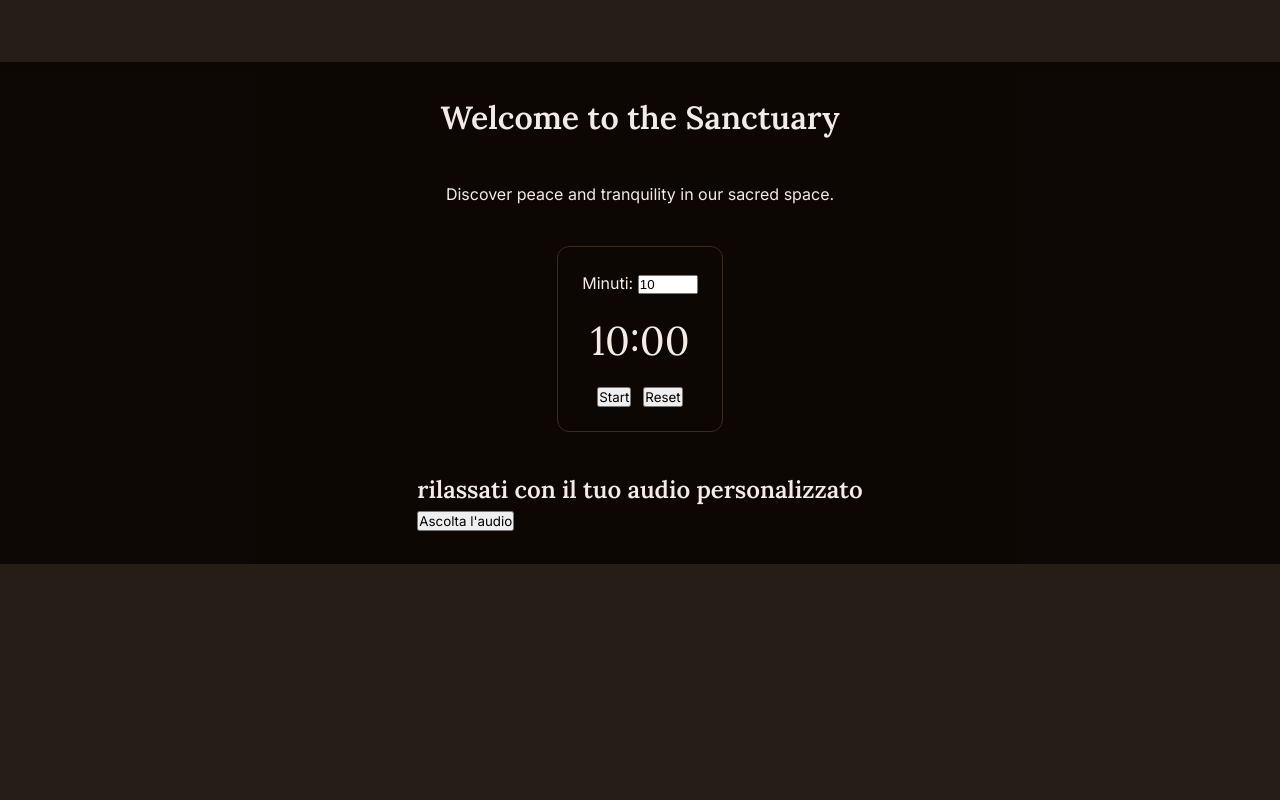
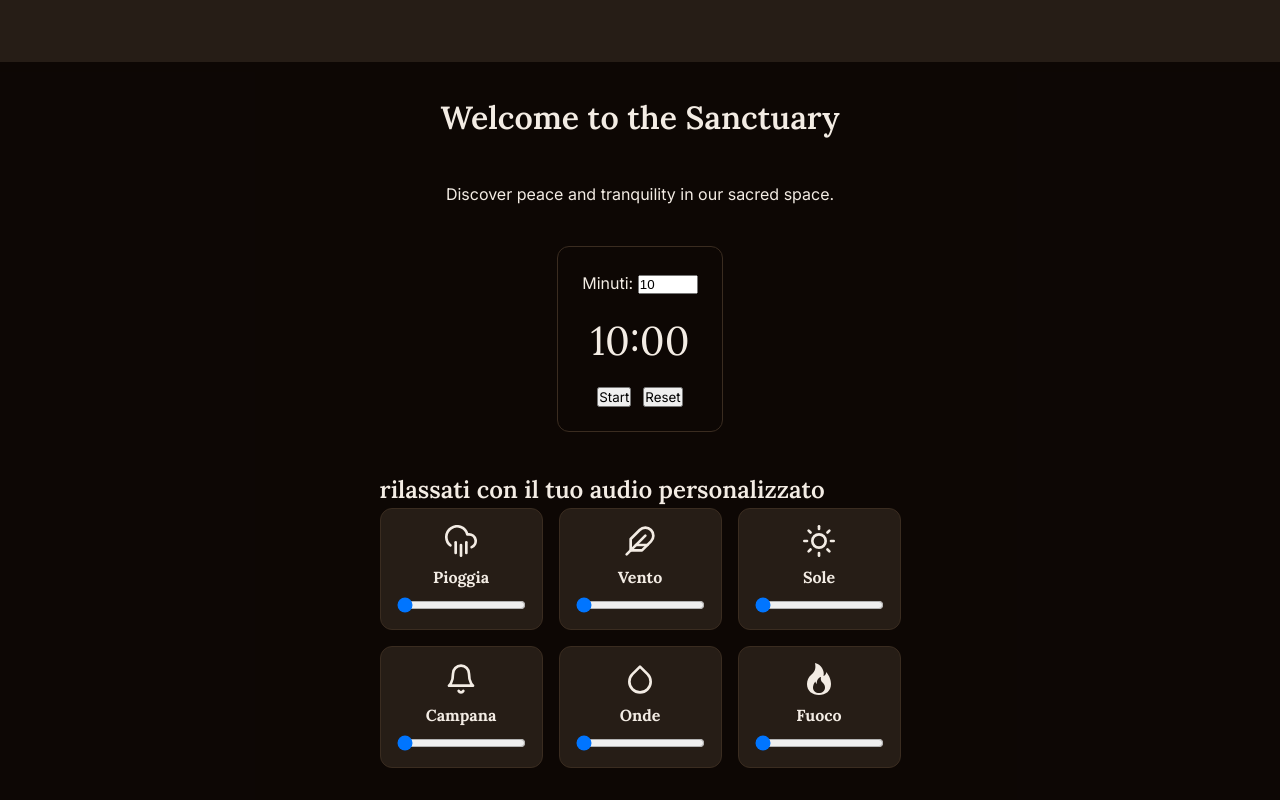
Before and after one commit to Loris-Battaglini/Santuario-meditazione, a React (Vite) app: page / in a window 1280 px wide. Shown: the part 437-1237 px from the top of the page. Before the commit the page ends 1001 px from the top, so only its background shows below. Built offline with nearby package versions, Linux system fonts and the light colour scheme.

Commit message:
create funzioni per soundMixer e handlevoumechanges. importato poi su pages home

```diff
--- a/src/components/SoundMixer.tsx
+++ b/src/components/SoundMixer.tsx
@@ -0,0 +1,96 @@
+import { useState } from "react";
+import styled from "styled-components";
+import { theme } from "../style/theme";
+import {
+  FiCloudRain,
+  FiFeather,
+  FiSun,
+  FiBell,
+  FiDroplet,
+} from "react-icons/fi";
+import { BsFire } from "react-icons/bs";
+
+const MixerContainer = styled.div`
+  display: grid;
+  grid-template-columns: repeat(3, 1fr);
+  gap: 1rem;
+  width: 100%;
+  max-width: 600px;
+`;
+
+const SoundCard = styled.div`
+  display: flex;
+  flex-direction: column;
+  align-items: center;
+  justify-content: center;
+  padding: 1rem;
+  border: 1px solid ${theme.colors.border};
+  border-radius: 12px;
+  background-color: ${theme.colors.background};
+`;
+
+const IconWrapper = styled.div`
+  font-size: 2rem;
+  align-items: center;
+  display: flex;
+  justify-content: center;
+`;
+
+const TitleWrapper = styled.div`
+  font-family: ${theme.fonts.primary};
+  font-size: 1rem;
+  margin-top: 0.5rem;
+  font-weight: bold;
+`;
+
+const VolumeSlider = styled.input`
+  width: 100%;
+  margin-top: 0.5rem;
+  cursor: pointer;
+`;
+
+const SOUNDS = [
+  { id: "rain", title: "Pioggia", icon: <FiCloudRain /> },
+  { id: "wind", title: "Vento", icon: <FiFeather /> },
+  { id: "sun", title: "Sole", icon: <FiSun /> },
+  { id: "bell", title: "Campana", icon: <FiBell /> },
+  { id: "wave", title: "Onde", icon: <FiDroplet /> },
+  { id: "fire", title: "Fuoco", icon: <BsFire /> },
+];
+
+export function SoundMixer() {
+  const [volumes, setVolumes] = useState<{ [key: string]: number }>({
+    rain: 0,
+    wind: 0,
+    sun: 0,
+    bell: 0,
+    wave: 0,
+    fire: 0,
+  });
+
+  function handleVolumeChange(soundId: string, value: number) {
+    setVolumes((prev) => ({
+      ...prev,
+      [soundId]: value,
+    }));
+  }
+  return (
+    <MixerContainer>
+      {SOUNDS.map((sound) => (
+        <SoundCard key={sound.id}>
+          <IconWrapper>{sound.icon}</IconWrapper>
+          <TitleWrapper>{sound.title}</TitleWrapper>
+          <VolumeSlider
+            type="range"
+            min="0"
+            max="100"
+            value={volumes[sound.id]}
+            onChange={(e) =>
+              handleVolumeChange(sound.id, parseInt(e.target.value))
+            }
+          />
+        </SoundCard>
+      ))}
+    </MixerContainer>
+  );
+}
--- a/src/components/Timer.tsx
+++ b/src/components/Timer.tsx
@@ -35,9 +35,11 @@ export function Timer() {
   const [secondsLeft, setSecondsLeft] = useState(10 * 60);
   const [isRunning, setIsRunning] = useState(false);
 
+  // se l'interruttore è spento (false), fermati subito e non far partire nessun orologio.
   useEffect(() => {
     if (!isRunning) return;
 
+    // Ogni secondo (1000): prende il tempo rimasto (prev) e fa prev - 1. Se è arrivato a 1 (cioè sta per finire), spegne l'interruttore (setIsRunning(false)) e lo porta a 0
     const interval = setInterval(() => {
       setSecondsLeft((prev) => {
         if (prev <= 1) {
@@ -48,6 +50,7 @@ export function Timer() {
       });
     }, 1000);
 
+    // Se metti in pausa o cambi pagina, spegne il vecchio setInterval così non restano due o tre orologi nascosti che corrono insieme.
     return () => clearInterval(interval);
   }, [isRunning]);
 
--- a/src/pages/Home.tsx
+++ b/src/pages/Home.tsx
@@ -1,5 +1,6 @@
 import styled from "styled-components";
 import { Timer } from "../components/Timer";
+import { SoundMixer } from "../components/SoundMixer";
 
 const SanctuaryContainer = styled.main`
   display: flex;
@@ -23,7 +24,7 @@ export function Home() {
       </div>
       <div>
         <h2>rilassati con il tuo audio personalizzato</h2>
-        <button>Ascolta l'audio</button>
+        <SoundMixer />
       </div>
     </SanctuaryContainer>
   );
```
